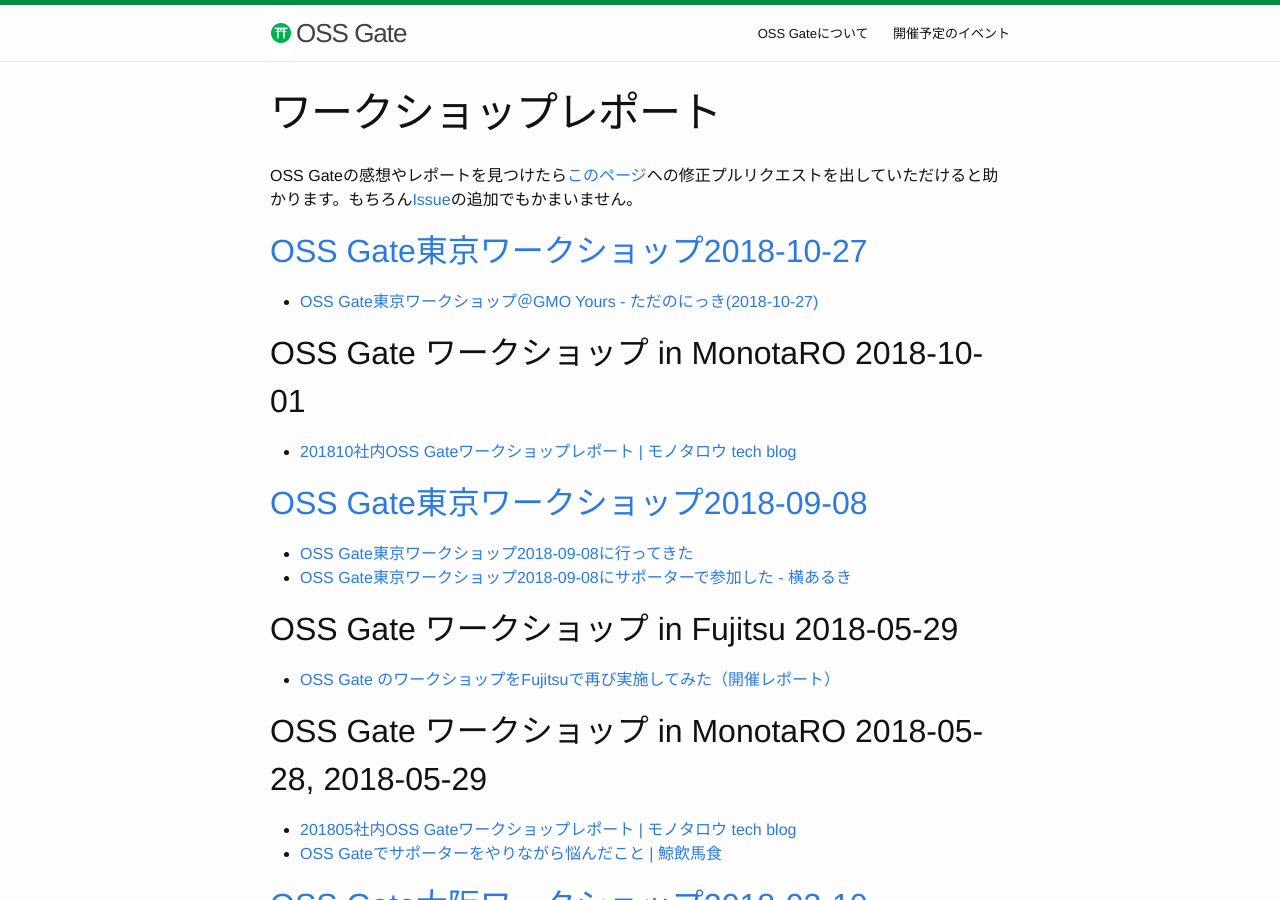
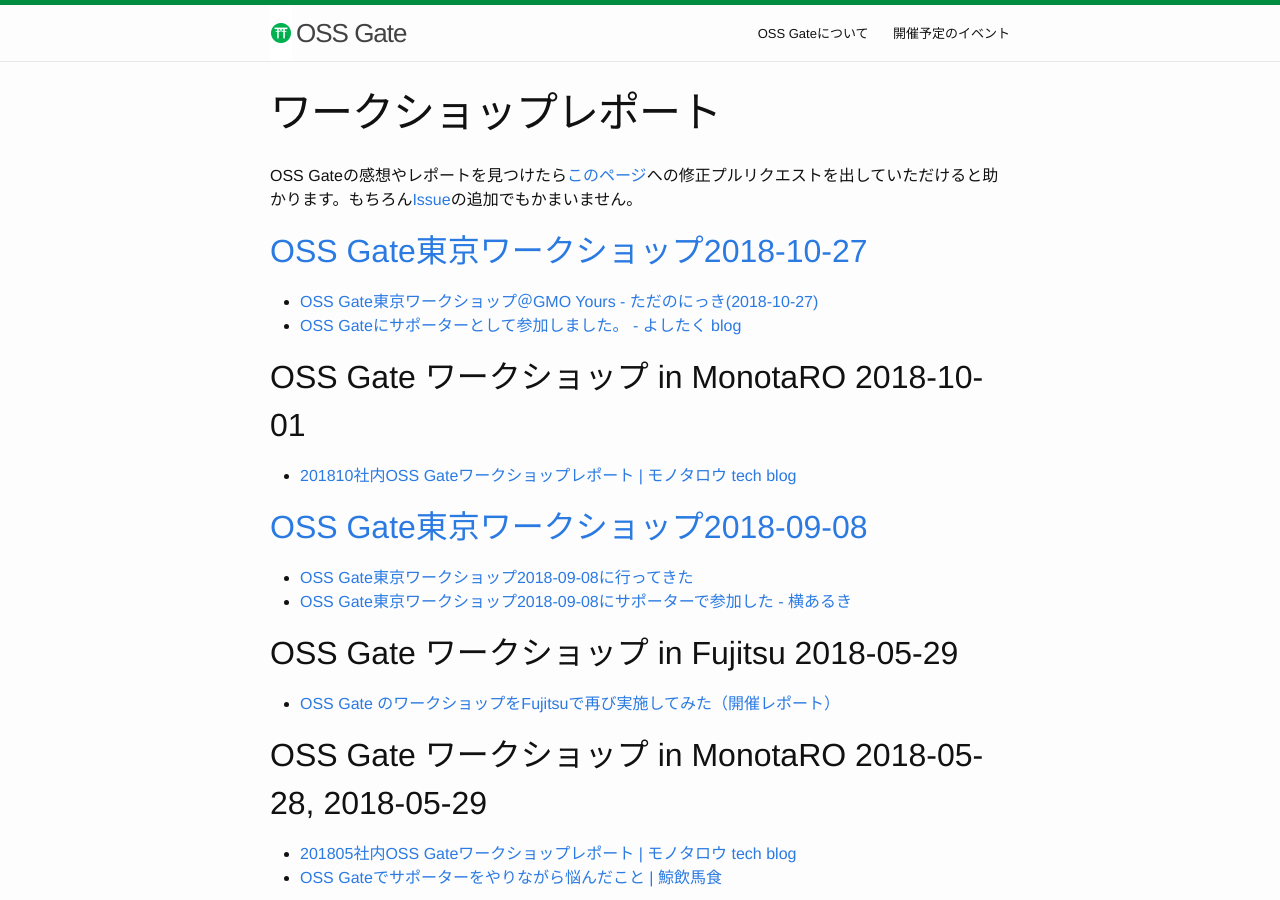
Before and after one commit to oss-gate/oss-gate.github.io, a Jekyll site: the page built from workshop/report.md, in a window 1280 px wide and 900 px high. Built offline with Jekyll 4.4.1, drawn with Linux system fonts in a browser that asks for light colours; comment, search, counter and statistics services are not loaded.

Commit message:
【ADD】my report 2018/10/27 @ Tokyo

```diff
--- a/workshop/report.md
+++ b/workshop/report.md
@@ -7,6 +7,7 @@
 
 ## [OSS Gate東京ワークショップ2018-10-27](https://oss-gate.doorkeeper.jp/events/76041)
   * [OSS Gate東京ワークショップ＠GMO Yours - ただのにっき(2018-10-27)](http://sho.tdiary.net/20181027.html#p01)
+  * [OSS Gateにサポーターとして参加しました。 - よしたく blog](https://yoshitaku-jp.hatenablog.com/entry/2018/10/29/225211)
 
 ## OSS Gate ワークショップ in MonotaRO 2018-10-01
   * [201810社内OSS Gateワークショップレポート \| モノタロウ tech blog](https://tech-blog.monotaro.com/entry/2018/10/17/115442)
```
